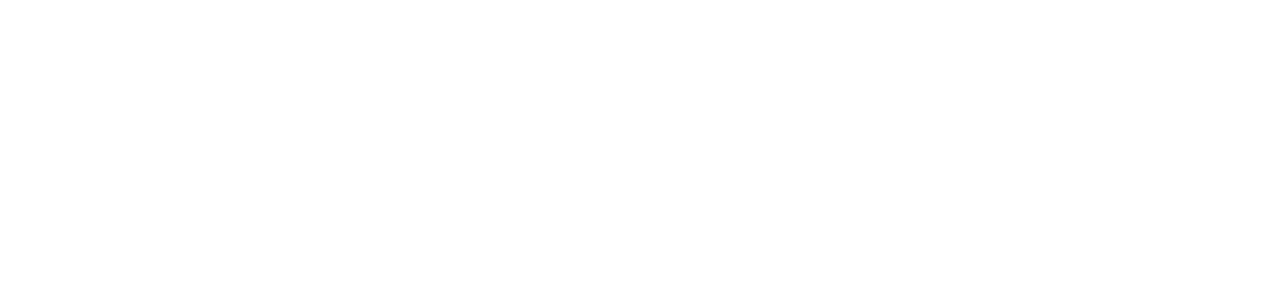
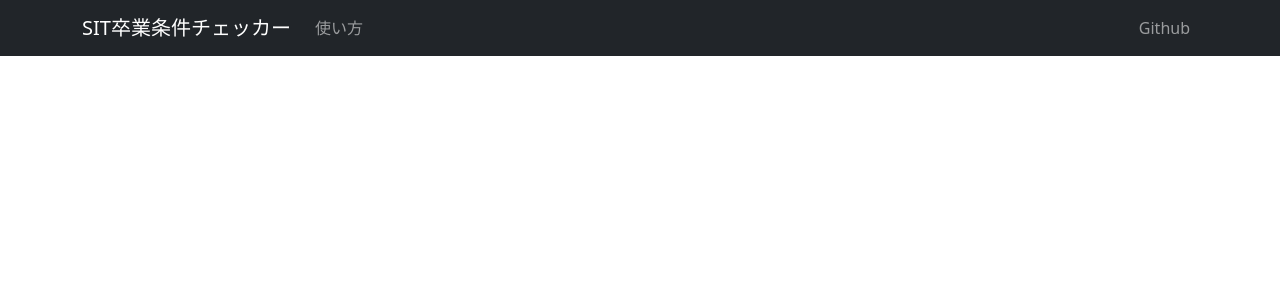
Before and after one commit to ecto0310/sit_graduation_checker, a Next.js app: page / in a window 1280 px wide. Shown: the top 300 px of the page. Built offline with nearby package versions, Linux system fonts and the light colour scheme.

Commit message:
[add] header

```diff
--- /dev/null
+++ b/components/Common/Header.tsx
@@ -0,0 +1,28 @@
+import Container from 'react-bootstrap/Container';
+import Nav from 'react-bootstrap/Nav';
+import Navbar from 'react-bootstrap/Navbar';
+
+const Header = () => {
+    return (
+        <>
+            <header>
+                <Navbar collapseOnSelect expand="lg" bg="dark" variant="dark">
+                    <Container>
+                        <Navbar.Brand href="/">SIT卒業条件チェッカー</Navbar.Brand>
+                        <Navbar.Toggle aria-controls="responsive-navbar-nav" />
+                        <Navbar.Collapse id="responsive-navbar-nav">
+                            <Nav className="me-auto">
+                                <Nav.Link href="/usage">使い方</Nav.Link>
+                            </Nav>
+                            <Nav>
+                                <Nav.Link href="https://github.com/ecto0310/sit_graduation_checker">Github</Nav.Link>
+                            </Nav>
+                        </Navbar.Collapse>
+                    </Container>
+                </Navbar>
+            </header>
+        </>
+    )
+}
+
+export default Header;
--- /dev/null
+++ b/components/Common/Layout.tsx
@@ -0,0 +1,17 @@
+import { ReactElement } from 'react';
+import Header from './Header';
+
+type LayoutProps = Required<{
+  readonly children: ReactElement
+}>
+
+const Layout = ({ children }: LayoutProps) => {
+  return (
+    <>
+      <Header />
+      <main>{children}</main>
+    </>
+  )
+}
+
+export default Layout;
--- a/pages/_app.tsx
+++ b/pages/_app.tsx
@@ -2,14 +2,19 @@
 import 'bootstrap/dist/css/bootstrap.min.css';
 import type { AppProps } from 'next/app'
 import Head from 'next/head';
+import Layout from '../components/Common/Layout';
 
-export default function App({ Component, pageProps }: AppProps) {
+const App = ({ Component, pageProps }: AppProps) => {
   return (
     <>
       <Head>
         <title>SIT Graduation Checker</title>
       </Head>
-      <Component {...pageProps} />
+      <Layout>
+        <Component {...pageProps} />
+      </Layout>
     </>
   );
 }
+
+export default App;
--- a/pages/index.tsx
+++ b/pages/index.tsx
@@ -1,4 +1,4 @@
-export default function Home() {
+const IndexPage = () => {
   return (
     <>
       <div>
@@ -6,3 +6,6 @@
     </>
   )
 }
+
+
+export default IndexPage;
```
